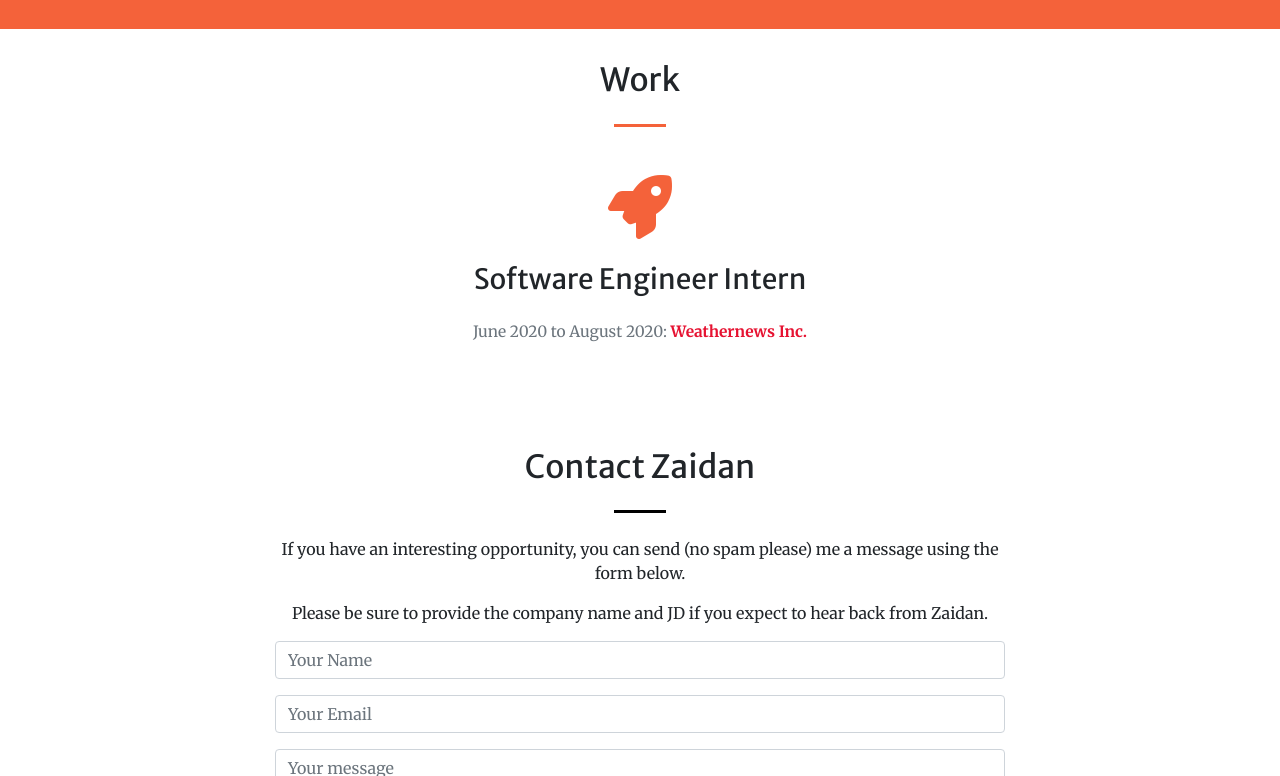
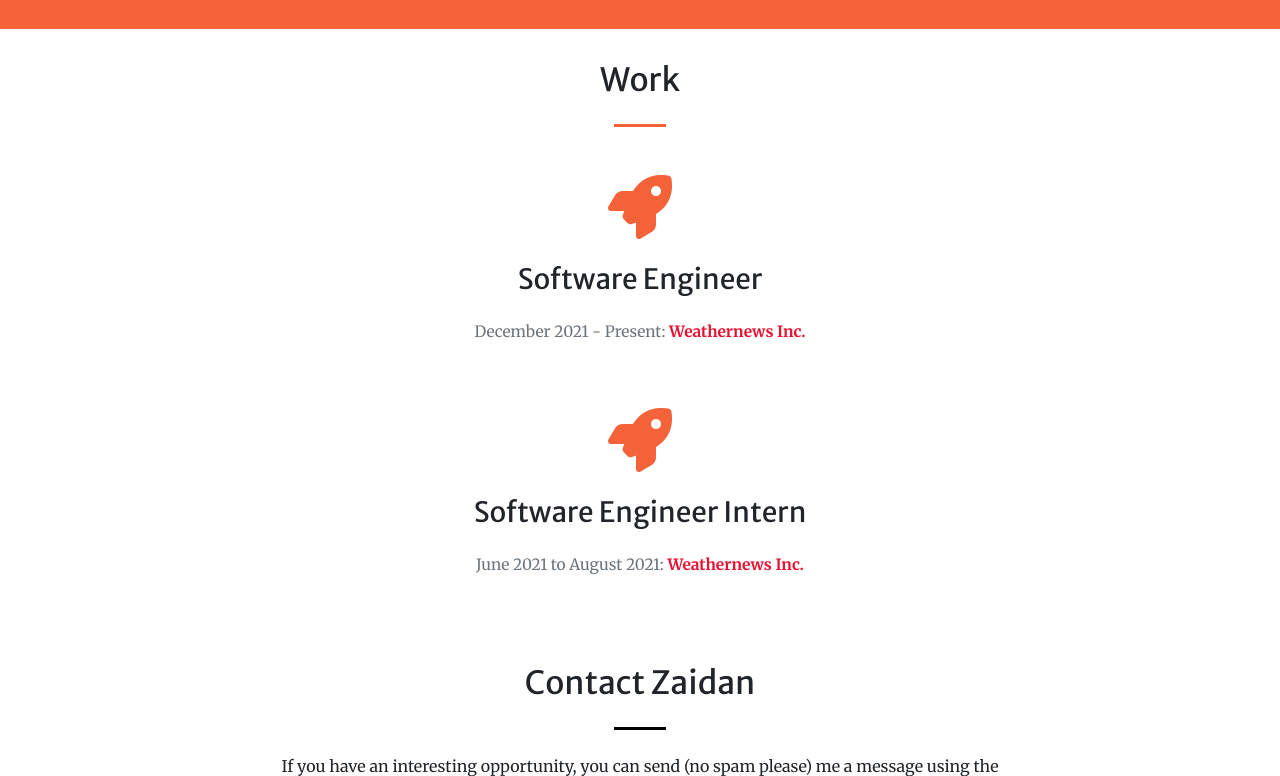
Before and after one commit to zaidan-bhat/zaidan-bhat.github.io, a plain HTML site: page index.html in a window 1280 px wide. Shown: the part 1226-2002 px from the top of the page. Drawn offline with nearby package versions, Linux system fonts and the light colour scheme.

Commit message:
Update index.html

```diff
--- a/index.html
+++ b/index.html
@@ -110,7 +110,7 @@
           <hr class="divider my-4" />
         </div>
         <div class="col-lg-8 mx-auto">
-          <p class="text-faded text-black mb-5">IIT Mandi Student.</p>
+          <p class="text-faded text-black mb-5">Software Developer</p>
           <a class="btn btn-primary btn-xl js-scroll-trigger" href="#about">Find Out More!</a>
         </div>
       </div>
@@ -172,8 +172,15 @@
         </div>
 	      <div class="col-sm-12 text-center mt-4 mb-4">
           <i class="fa fa-4x fa-rocket text-primary sr-icons"></i>
+          <h3 class="mt-4 mb-4">Software Engineer</h3>
+          <p class="text-muted">December 2021 - Present: <span class="RtnRed">Weathernews Inc.</span></p>
+        </div>
+
+	</div>
+	      <div class="col-sm-12 text-center mt-4 mb-4">
+          <i class="fa fa-4x fa-rocket text-primary sr-icons"></i>
           <h3 class="mt-4 mb-4">Software Engineer Intern</h3>
-          <p class="text-muted">June 2020 to August 2020: <span class="RtnRed">Weathernews Inc.</span></p>
+          <p class="text-muted">June 2021 to August 2021: <span class="RtnRed">Weathernews Inc.</span></p>
         </div>
 
     </div>
```
